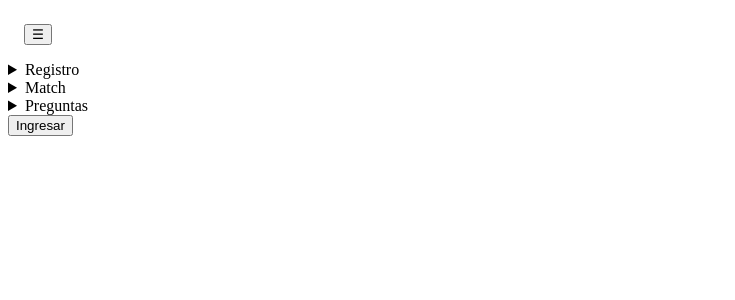
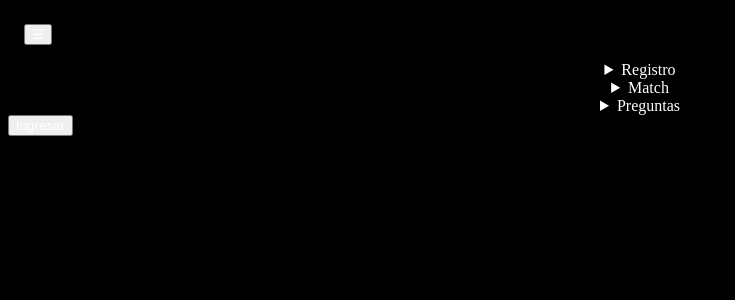
Before and after one commit to Mariofte/Betas, a Flask app: page /Apps/match in a window 1280 px wide. Shown: the top 300 px of the page, without its empty margins (0-735 px from the left). Run offline with Flask 3, Linux system fonts and the light colour scheme.

Commit message:
Empezando el con el css

```diff
--- a/static/css/style.css
+++ b/static/css/style.css
@@ -0,0 +1,16 @@
+details {
+    text-align: center;
+    color: white;
+}
+body {
+    background-color: black;
+}
+label {
+    color: white;
+}
+input {
+    color: white;
+}
+button {
+    color: white;
+}
--- a/template/match.html
+++ b/template/match.html
@@ -32,9 +32,9 @@
                 </div>
                 <div>
                     <h5>TeleOp</h5>
-                    <label>Aciertos</label>
+                    <label>Aciertos</label><br>
                     <input type="number" name="data[]"><br>
-                    <label>Intentos</label>
+                    <label>Intentos</label><br>
                     <input type="number" name="data[]"><br>
                 </div>
                 <div>
```
